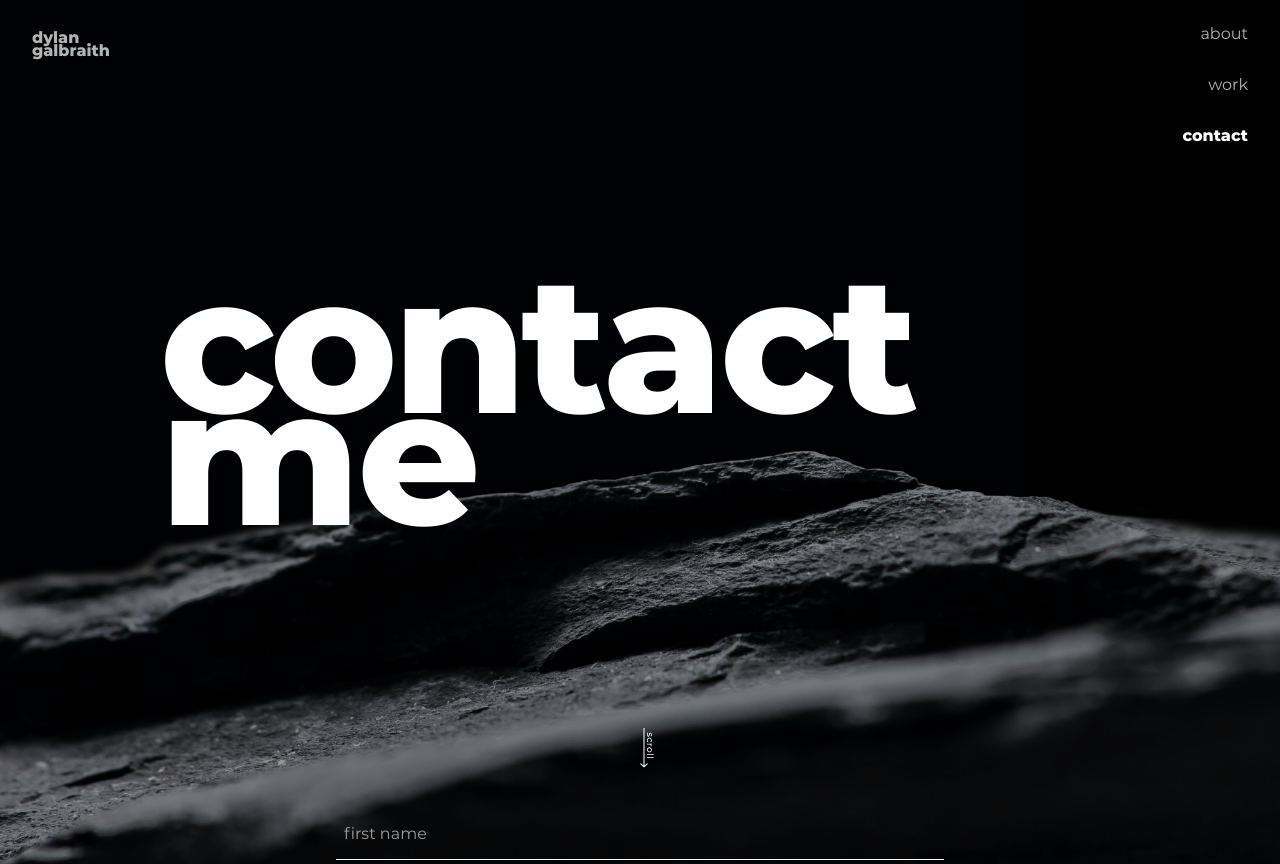
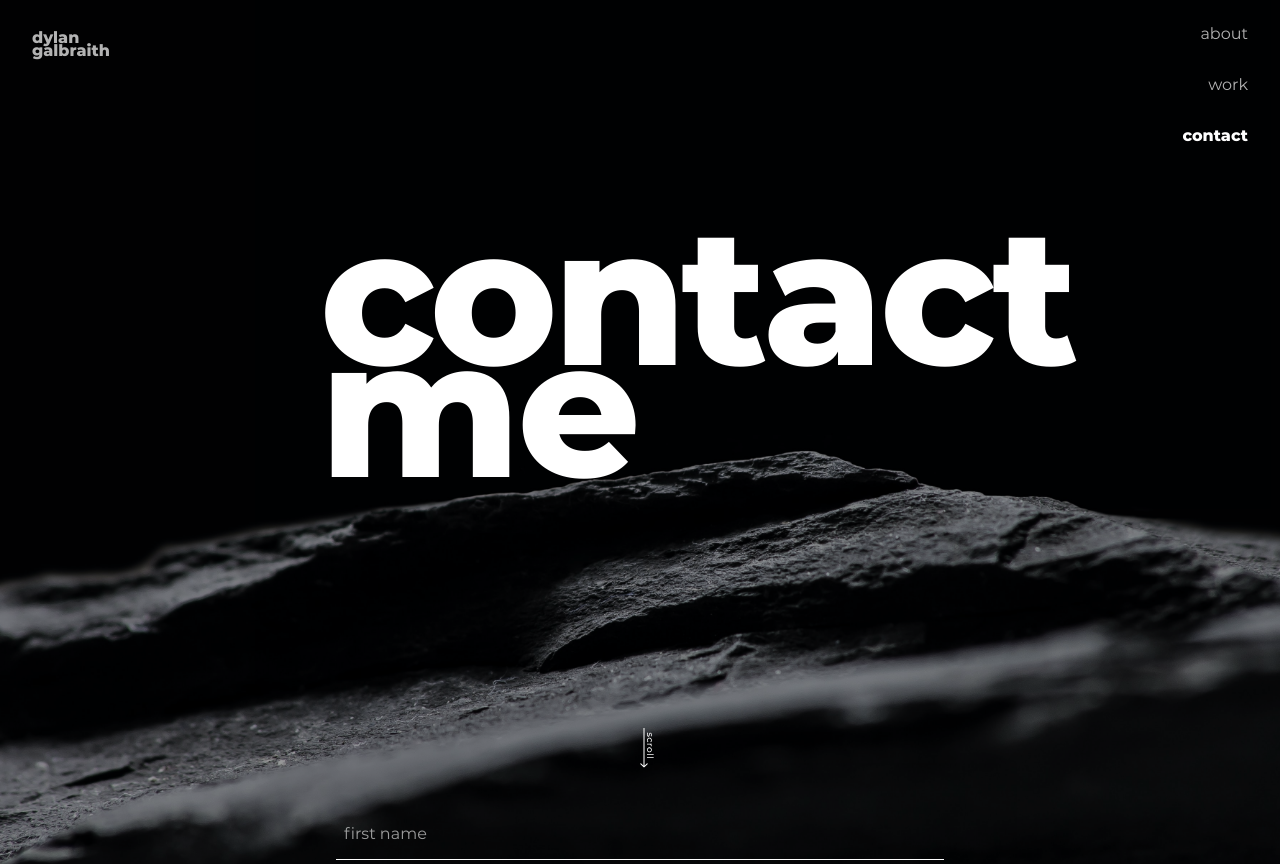
Before and after one commit to dylan-galbraith/portfolio, a React (Create React App) app: page /contact in a window 1280 px wide. Shown: the top 864 px of the page. Built offline with nearby package versions, Linux system fonts and the light colour scheme.

Commit message:
Remove action from contact form

```diff
--- a/public/index.html
+++ b/public/index.html
@@ -24,7 +24,7 @@
     <meta property="twitter:image" content="./home-page-image.png">
   </head>
   <body>
-    <form action='/contact/success' name="contact" netlify netlify-honeypot="bot-field" hidden>
+    <form name="contact" netlify netlify-honeypot="bot-field" hidden>
       <input placeholder="first name" name="firstName"/>
       <input placeholder="last name"name="lastName" />
       <input placeholder="email address" name="email" />
--- a/src/App.js
+++ b/src/App.js
@@ -4,7 +4,6 @@ import Footer from './components/Footer';
 import NavBar from './components/NavBar';
 import About from './pages/About/About';
 import Contact from './pages/Contact/Contact';
-import Success from './pages/Contact/Success';
 import Home from './pages/Home/Home';
 import Andrea from './pages/Work/Andrea';
 import Connectmd from './pages/Work/Connectmd';
@@ -22,7 +21,6 @@ function App() {
           <Route path='/' exact component={Home} />
           <Route path='/about' component={About} />
           <Route path='/contact' exact component={Contact} />
-          <Route path='/contact/success' component={Success} />
           <Route path='/work' exact component={Work} />
           <Route path='/work/fittrack' component={Fittrack} />
           <Route path='/work/connectmd' component={Connectmd} />
--- a/src/pages/Contact/Contact.js
+++ b/src/pages/Contact/Contact.js
@@ -14,7 +14,7 @@ export default function Contact() {
         <h1 className="contact__heading">contact<br/>me</h1>
         <img className="contact__arrow" src={arrow} alt="" />
       </div>
-      <form action='/contact/success' className="contact__form" name="contact" netlify method="POST">
+      <form className="contact__form" name="contact" netlify method="POST">
         <input type="hidden" name="form-name" value="contact" />
         <input className="contact__input" placeholder="first name" name="firstName"/>
         <input className="contact__input" placeholder="last name"name="lastName" />
--- a/src/pages/Contact/Contact.scss
+++ b/src/pages/Contact/Contact.scss
@@ -17,7 +17,10 @@
     padding-bottom: 8rem;
     position: relative;
     @include tablet {
-      padding-bottom: 0;
+      padding: 2rem 2rem 8rem;
+    }
+    @include desktop {
+      padding-left: 10rem;
     }
   }
 
--- a/src/pages/Contact/Success.js
+++ /dev/null
@@ -1,9 +0,0 @@
-import React from 'react'
-
-export default function Success() {
-  return (
-    <div>
-      SUCCESS
-    </div>
-  )
-}
```
